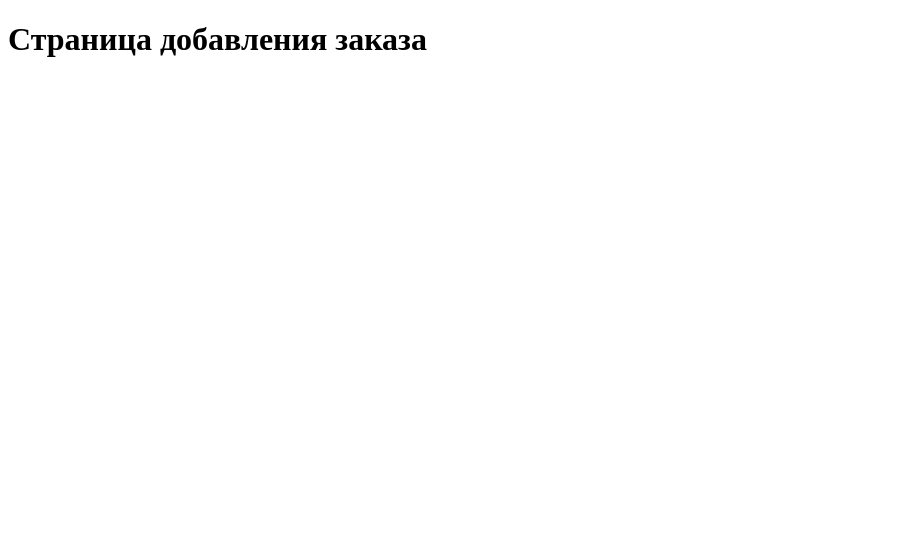
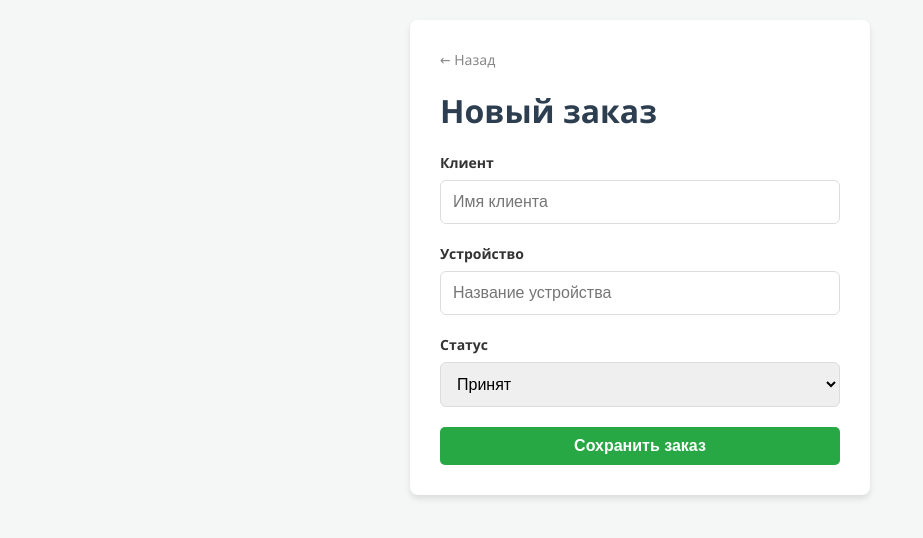
Before and after one commit to Vlad211667/servis_center, a Flask app: page /add in a window 1280 px wide. Shown: the top 538 px of the page, without its empty margins (0-923 px from the left). Run offline with Flask 3, Linux system fonts and the light colour scheme.

Commit message:
Add files via upload

```diff
--- /dev/null
+++ b/static/style.css
@@ -0,0 +1,79 @@
+/* static/style.css */
+:root {
+    --primary-color: #4a90e2;
+    --bg-color: #f4f7f6;
+    --text-color: #333;
+    --success: #28a745;
+    --white: #ffffff;
+    --border-color: #eee;
+}
+
+body {
+    font-family: 'Segoe UI', Tahoma, Geneva, Verdana, sans-serif;
+    background-color: var(--bg-color);
+    color: var(--text-color);
+    margin: 0;
+    padding: 20px;
+    display: flex;
+    justify-content: center;
+}
+
+.container {
+    width: 100%;
+    max-width: 1000px;
+    background: var(--white);
+    padding: 30px;
+    border-radius: 8px;
+    box-shadow: 0 4px 6px rgba(0,0,0,0.1);
+}
+
+h1 { color: #2c3e50; margin-top: 0; }
+
+/* Кнопки и ссылки */
+.btn {
+    display: inline-block;
+    padding: 10px 20px;
+    text-decoration: none;
+    border-radius: 5px;
+    font-weight: bold;
+    transition: 0.3s;
+    cursor: pointer;
+    border: none;
+}
+
+.btn-add { background: var(--primary-color); color: white; }
+.btn-add:hover { background: #357abd; }
+
+.btn-submit {
+    background: var(--success);
+    color: white;
+    width: 100%;
+    font-size: 16px;
+}
+.btn-submit:hover { background: #218838; }
+
+.back-link { display: block; margin-bottom: 20px; color: #888; text-decoration: none; font-size: 14px; }
+.back-link:hover { color: var(--primary-color); }
+
+/* Таблица */
+table { width: 100%; border-collapse: collapse; margin-top: 25px; }
+th { background: #f8f9fa; color: #7f8c8d; text-transform: uppercase; font-size: 12px; letter-spacing: 1px; text-align: left; }
+th, td { padding: 15px; border-bottom: 1px solid var(--border-color); }
+tr:hover { background-color: #fdfdfd; }
+
+/* Формы */
+.form-card { max-width: 400px; margin: 0 auto; }
+.form-group { margin-bottom: 20px; }
+label { display: block; margin-bottom: 8px; font-weight: 600; font-size: 14px; }
+input, select {
+    width: 100%; padding: 12px; border: 1px solid #ddd; border-radius: 6px; box-sizing: border-box; font-size: 16px;
+}
+input:focus { border-color: var(--primary-color); outline: none; box-shadow: 0 0 0 2px rgba(74,144,226,0.2); }
+
+/* Статусы */
+.status-badge {
+    padding: 5px 10px;
+    border-radius: 12px;
+    font-size: 12px;
+    background: #e0e0e0;
+}
--- a/templates/add_order.html
+++ b/templates/add_order.html
@@ -1,9 +1,37 @@
 <!DOCTYPE html>
-<html>
+<html lang="ru">
 <head>
+    <meta charset="UTF-8">
     <title>Добавить заказ</title>
+    <link rel="stylesheet" href="{{ url_for('static', filename='style.css') }}">
 </head>
 <body>
-    <h1>Страница добавления заказа</h1>
+    <div class="container form-card">
+        <a href="{{ url_for('index') }}" class="back-link">← Назад</a>
+        <h1>Новый заказ</h1>
+
+        <form action="/add" method="POST">
+            <div class="form-group">
+                <label for="client">Клиент</label>
+                <input type="text" id="client" name="client" placeholder="Имя клиента" required>
+            </div>
+
+            <div class="form-group">
+                <label for="device">Устройство</label>
+                <input type="text" id="device" name="device" placeholder="Название устройства" required>
+            </div>
+
+            <div class="form-group">
+                <label for="status">Статус</label>
+                <select id="status" name="status">
+                    <option value="Принят">Принят</option>
+                    <option value="В работе">В работе</option>
+                    <option value="Готов">Готов</option>
+                </select>
+            </div>
+
+            <button type="submit" class="btn btn-submit">Сохранить заказ</button>
+        </form>
+    </div>
 </body>
 </html>
```
Also changed, not shown: templates/index.html (+13 -4 lines).
